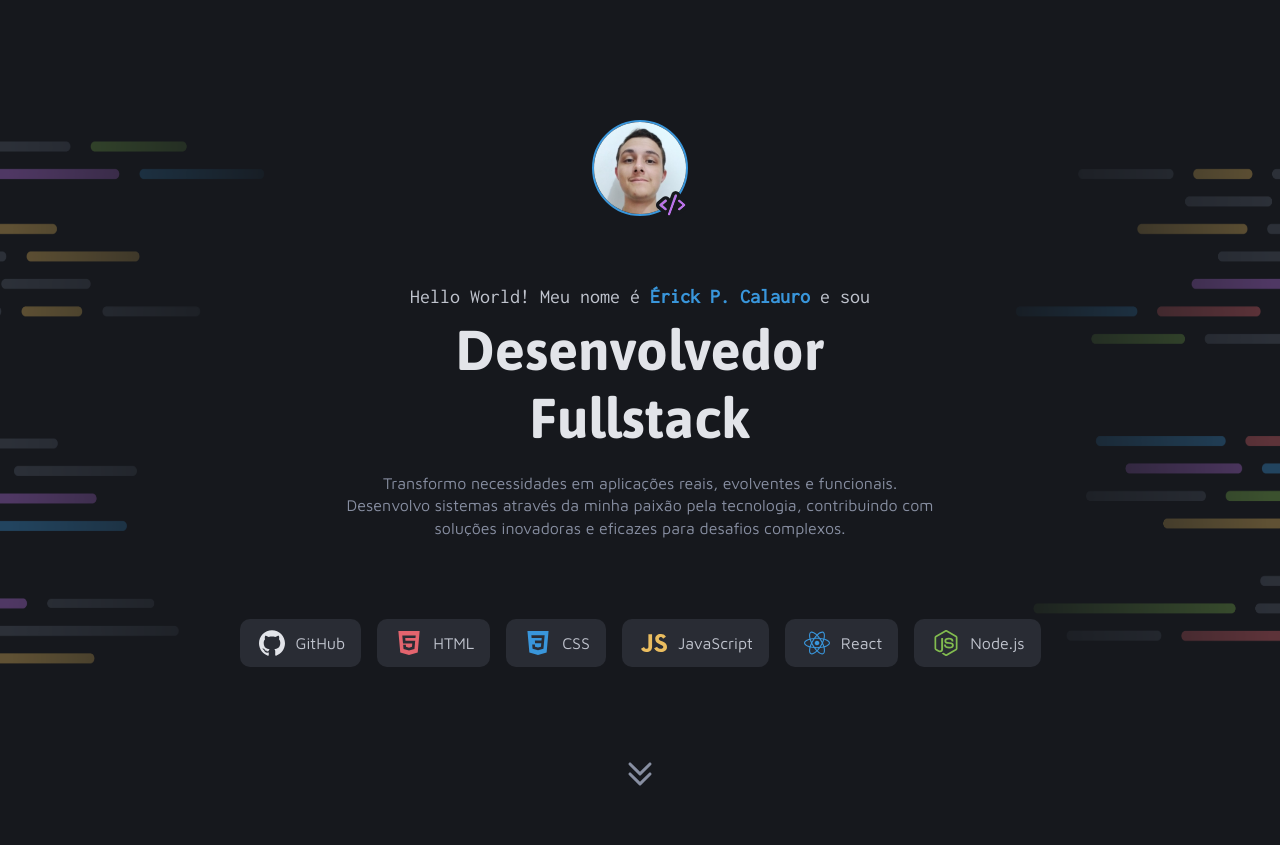
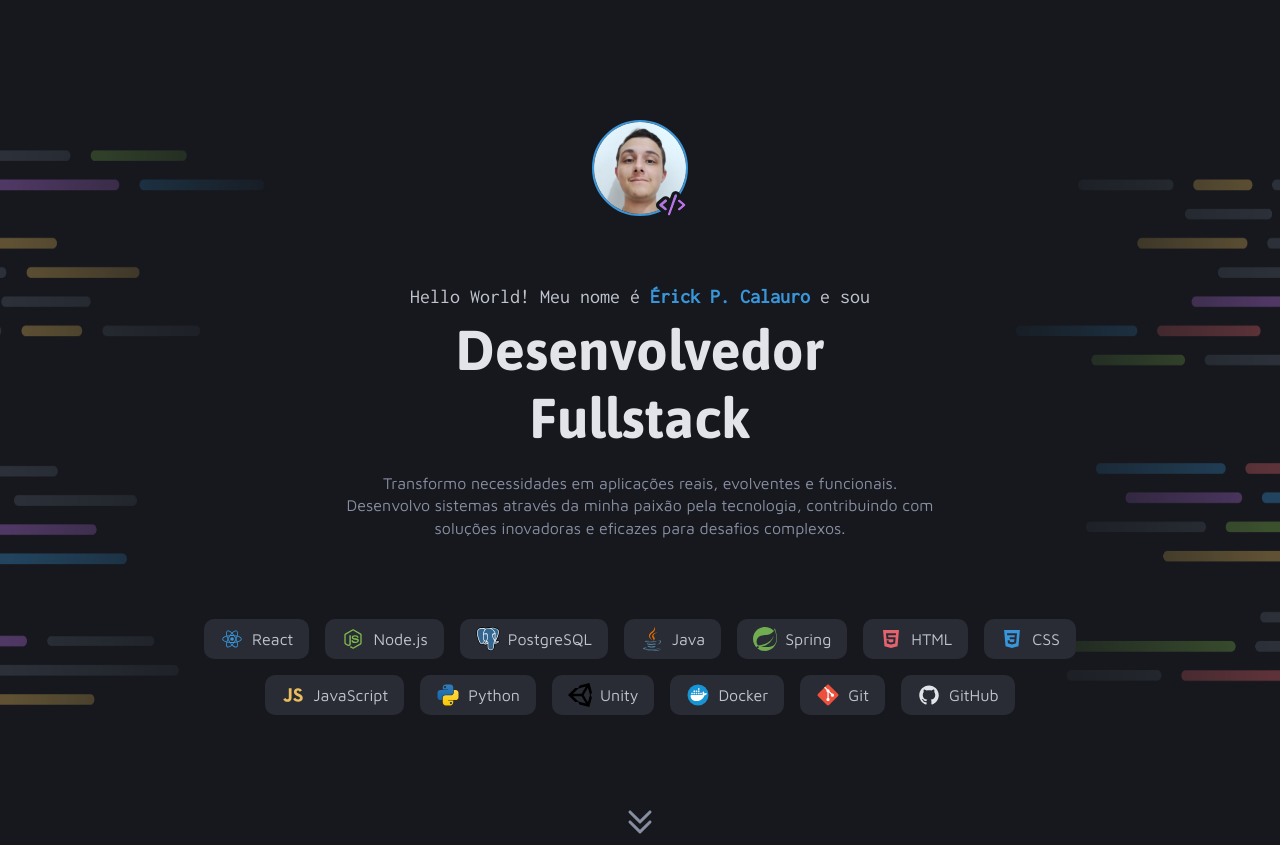
Before and after one commit to Erick-P-Calauro/portfolio-fullstack, a plain HTML site: page index.html in a window 1280 px wide. Shown: the top 845 px of the page. Drawn offline with Linux system fonts and the light colour scheme.

Commit message:
feat: Atualizando tags do meu perfil
Este commit também adiciona hover e interatividade na seta da introdução, levando para a seção de contatos

```diff
--- a/index.html
+++ b/index.html
@@ -30,10 +30,26 @@
             </header>
             <div id="tags">
                 <div class="tag">
-                    <img src="./assets/icons/GitHub.svg" alt="Logo do Github">
-                    <span>GitHub</span>
+                    <img src="./assets/icons/React.svg" alt="Logo do React">
+                    <span>React</span>
                 </div>
                 <div class="tag">
+                    <img src="./assets/icons/Node.js.svg" alt="Logo do Node">
+                    <span>Node.js</span>
+                </div>
+                <div class="tag">
+                    <img src="./assets/icons/PostgreSQL.svg" alt="Logo do Postgres">
+                    <span>PostgreSQL</span>
+                </div>
+                <div class="tag">
+                    <img src="./assets/icons/Java.svg" alt="Logo do Java">
+                    <span>Java</span>
+                </div>
+                <div class="tag">
+                    <img src="./assets/icons/Spring.svg" alt="Logo do Spring">
+                    <span>Spring</span>
+                </div>
+                 <div class="tag">
                     <img src="./assets/icons/HTML.svg" alt="Logo do HTML">
                     <span>HTML</span>
                 </div>
@@ -46,15 +62,30 @@
                     <span>JavaScript</span>
                 </div>
                 <div class="tag">
-                    <img src="./assets/icons/React.svg" alt="Logo do React">
-                    <span>React</span>
+                    <img src="./assets/icons/Python.svg" alt="Logo do Python">
+                    <span>Python</span>
                 </div>
                 <div class="tag">
-                    <img src="./assets/icons/Node.js.svg" alt="Logo do Node">
-                    <span>Node.js</span>
+                    <img src="./assets/icons/Unity.svg" alt="Logo da Unity">
+                    <span>Unity</span>
+                </div>
+                <div class="tag">
+                    <img src="./assets/icons/Docker.svg" alt="Logo do Docker">
+                    <span>Docker</span>
+                </div>
+                <div class="tag">
+                    <img src="./assets/icons/Git.svg" alt="Logo do Git">
+                    <span>Git</span>
+                </div>
+                <div class="tag">
+                    <img src="./assets/icons/GitHub.svg" alt="Logo do Github">
+                    <span>GitHub</span>
                 </div>
             </div>
-            <img src="./assets/icons/CaretDoubleDown.svg" alt="Ícone de seta dupla que aponta para baixo">
+            <a href="#contact">
+                <img src="./assets/icons/CaretDoubleDown.svg" alt="Ícone de seta dupla que aponta para baixo">
+                <img src="./assets/icons/CaretDoubleDownHover.svg" alt="Ícone de seta dupla que aponta para baixo">
+            </a>
         </div>
     </section>
     <section id="projects" class="container">
--- a/styles/global.css
+++ b/styles/global.css
@@ -29,6 +29,8 @@
     --subtitle: 20px/120% var(--subtitle-font-family);
     --text-md: 16px/140% var(--text-font-family);
     --text-sm: 14px/140% var(--text-font-family);
+
+    scroll-behavior: smooth;
 }
 
 body {
--- a/styles/sections.css
+++ b/styles/sections.css
@@ -53,6 +53,8 @@ section#intro {
 
         #tags {
             display: flex;
+            flex-wrap: wrap;
+            justify-content: center;
             align-items: center;
             gap: 16px;
 
@@ -70,11 +72,30 @@ section#intro {
                 padding: 8px 16px;
 
                 background-color: var(--base-gray-400);
+
+                img {
+                    width: 24px;
+                    height: 24px;
+                }
             }
         }
 
-        & > img {
+        & > a {
             margin-top: 90px;
+
+            &:hover {
+                & :nth-child(1) {
+                    display: none;
+                }
+
+                & :nth-child(2) {
+                    display: inline;
+                }
+            }
+
+            & :nth-child(2) {
+                display: none;
+            }
         }
     }
 
@@ -137,7 +158,7 @@ section#projects {
 section#services {
 
     background-color: var(--base-gray-600);
-    padding-block: 90px 200px;
+    padding-block: 90px 120px;
 
     .container {
 
```
Also changed, not shown: assets/icons/CaretDoubleDownHover.svg (added), assets/icons/Docker.svg (added), assets/icons/Git.svg (added), assets/icons/Java.svg (added), assets/icons/PostgreSQL.svg (added), assets/icons/Python.svg (added), assets/icons/Spring.svg (added), assets/icons/Unity.svg (added).
